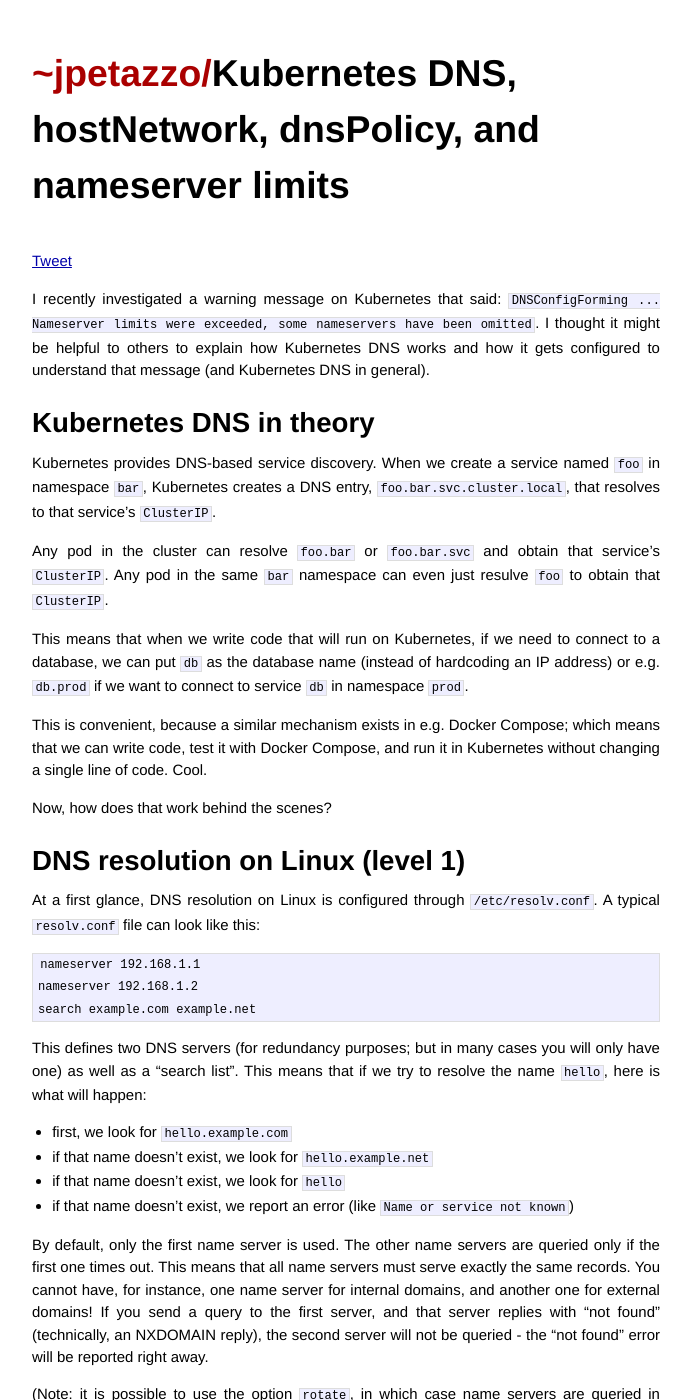
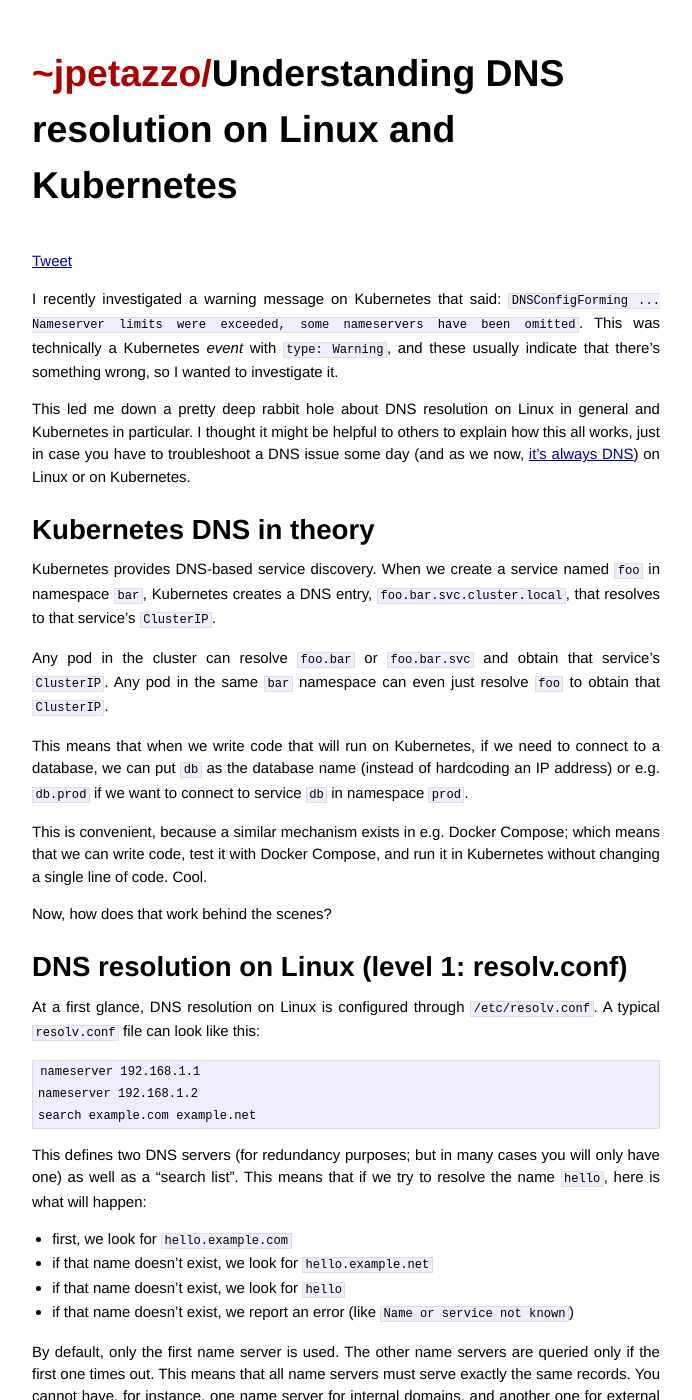
Before and after one commit to jpetazzo/jpetazzo.github.io, a Jekyll site: the page built from _posts/2024-05-12-understanding-kubernetes-dns-hostnetwork-dnspolicy-dnsconfigforming.markdown, in a window 1280 px wide and 1400 px high. Shown: the whole window, without its empty margins (294-986 px from the left). Built offline with Jekyll 4.4.1, drawn with Linux system fonts in a browser that asks for light colours; comment, search, counter and statistics services are not loaded; some of the changed text lies outside the part shown.

Commit message:
even when it's not dns, it's dns

````diff
--- a/_posts/2024-05-12-understanding-kubernetes-dns-hostnetwork-dnspolicy.markdown
+++ b/_posts/2024-05-12-understanding-kubernetes-dns-hostnetwork-dnspolicy-dnsconfigforming.markdown
@@ -1,16 +1,18 @@
 ---
 layout: post
-title: "Kubernetes DNS, hostNetwork, dnsPolicy, and nameserver limits"
+title: "Understanding DNS resolution on Linux and Kubernetes"
 ---
 
-I recently investigated a warning message on Kubernetes that said: `DNSConfigForming ... Nameserver limits were exceeded, some nameservers have been omitted`. I thought it might be helpful to others to explain how Kubernetes DNS works and how it gets configured to understand that message (and Kubernetes DNS in general).
+I recently investigated a warning message on Kubernetes that said: `DNSConfigForming ... Nameserver limits were exceeded, some nameservers have been omitted`. This was technically a Kubernetes *event* with `type: Warning`, and these usually indicate that there's something wrong, so I wanted to investigate it.
+
+This led me down a pretty deep rabbit hole about DNS resolution on Linux in general and Kubernetes in particular. I thought it might be helpful to others to explain how this all works, just in case you have to troubleshoot a DNS issue some day (and as we now, [it's always DNS][isitdns]) on Linux or on Kubernetes.
 
 
 ## Kubernetes DNS in theory
 
 Kubernetes provides DNS-based service discovery. When we create a service named `foo` in namespace `bar`, Kubernetes creates a DNS entry, `foo.bar.svc.cluster.local`, that resolves to that service's `ClusterIP`.
 
-Any pod in the cluster can resolve `foo.bar` or `foo.bar.svc` and obtain that service's `ClusterIP`. Any pod in the same `bar` namespace can even just resulve `foo` to obtain that `ClusterIP`.
+Any pod in the cluster can resolve `foo.bar` or `foo.bar.svc` and obtain that service's `ClusterIP`. Any pod in the same `bar` namespace can even just resolve `foo` to obtain that `ClusterIP`.
 
 This means that when we write code that will run on Kubernetes, if we need to connect to a database, we can put `db` as the database name (instead of hardcoding an IP address) or e.g. `db.prod` if we want to connect to service `db` in namespace `prod`.
 
@@ -19,7 +21,7 @@
 Now, how does that work behind the scenes?
 
 
-## DNS resolution on Linux (level 1)
+## DNS resolution on Linux (level 1: resolv.conf)
 
 At a first glance, DNS resolution on Linux is configured through `/etc/resolv.conf`. A typical `resolv.conf` file can look like this:
 
@@ -49,7 +51,7 @@
 You can see extra details in the `resolv.conf(5)` man page, which explains for instance how to change timeout values, number of retries, and that kind of stuff.
 
 
-## DNS resolution on Linux (level 2)
+## DNS resolution on Linux (level 2: nsswitch.conf)
 
 Perhaps you've come across `.local` names. For instance, on my LAN at home, I can ping the machine named `zagreb` with `ping zagreb.local`:
 
@@ -85,11 +87,11 @@
 You might also come across `resolve`, which uses `systemd-resolved` for name resolution. That's a totally different system with its own configuration and settings, and it's mostly irrelevant to Kubernetes, so we won't talk about it here.
 
 
-## DNS resolution on Linux (level 3)
+## DNS resolution on Linux (level 3: musl and systemd-resolved)
 
 Everything we explained in the two previous sections only applies to programs using the GNU libc, or "glibc". This is the system library used on *almost* every Linux distribution, with the notable exception of Alpine Linux, which uses musl instead of glibc.
 
-The musl name resolver is much simpler: there is no NSS (name service switch), and DNS resolution is configured exclusively through `/etc/resolv.conf`. It also behaves a bit differently (it sends queries to all servers in parallel instead of one at a time). You can see more details in [that page][musl-glibc], which explains differences between musl and glibc.
+The musl name resolver is much simpler: there is no NSS (name service switch), and DNS resolution is configured exclusively through `/etc/resolv.conf`. It also behaves a bit differently (it sends queries to all servers in parallel instead of one at a time). You can see more details in [this page][musl-glibc], which explains differences between musl and glibc.
 
 This is relevant because Alpine is used in many container images, especially when optimizing container image size. Some images based on Alpine can be 10x smaller than their non-Alpine counterparts. Of course, the exact gains will depend a lot on the program, its dependencies, etc, but this explains why Alpine is quite common in the container ecosystem.
 
@@ -107,9 +109,9 @@
 That last item is relevant to Kubernetes, as we will see later, because `kubelet` will sometimes need that `resolv.conf` file.
 
 
-## DNS resolution on Kubernetes (level 1)
+## DNS resolution on Kubernetes (level 1: kube-dns)
 
-Equipped with all that DNS configuration knowledge, let's have a look at the `/etc/resolv.conf` file in a Kubernetes pod. It will look like this:
+Equipped with all that DNS configuration knowledge, let's have a look at the `/etc/resolv.conf` file in a Kubernetes pod. That particular pod is in the `default` namespace, and its `resolv.conf` file will look like this:
 
 ```
 search default.svc.cluster.local svc.cluster.local cluster.local
@@ -129,11 +131,11 @@
 
 That `kube-dns` service will typically be configured together with a `coredns` deployment; and that `coredns` deployment will be configured to serve Kubernetes DNS records (like the `foo.bar.svc.cluster.local` mentioned earlier) and to pass queries for external names to an upstream server.
 
-Note: it's also possible to use something else than CoreDNS. In fact, early versions of Kubernetes (up to 1.10) used a custom server called `kube-dns`, and that's why the service still has that name. And some folks replace CoreDNS, or add a host-local cache, to improve performance and work around some issues in high-traffic scenarios. You can check [that KubeCon presentation][switching-dns-engine] for an example. (Even if it's a few years old, that presentation still does a great job at explaining DNS mechanisms, and the ideas and techniques that it explains are still highly releveant today!)
+Note: it's also possible to use something other than CoreDNS. In fact, early versions of Kubernetes (up to 1.10) used a custom server called `kube-dns`, and that's why the service still has that name. And some folks replace CoreDNS, or add a host-local cache, to improve performance and work around some issues in high-traffic scenarios. You can check [this KubeCon presentation][switching-dns-engine] for an example. (Even if it's a few years old, that presentation still does a great job at explaining DNS mechanisms, and the ideas and techniques that it explains are still highly releveant today!)
 
 Now, let's look at the `search` line. It basically means that when we try to resolve `foo`, we'll try, in this order:
 
-- `foo.default.svc.cluster.local`, which corresponds to "the `foo` service in the current namespace";
+- `foo.default.svc.cluster.local`, which corresponds to "the `foo` service in the same namespace as the pod";
 - `foo.svc.cluster.local`, which doesn't correspond to anything in that case, but would be useful if we were trying to resolve `foo.bar`, because it would then correspond to "the `foo` service in the `bar` namespace";
 - `foo.cluster.local`, which again doesn't correspond to anything in that case, but would be useful if we were trying to resolve `foo.bar.svc`;
 - `foo` on its own, which also doesn't resolve to anything.
@@ -183,7 +185,7 @@
 When using the DNS configuration of the host, Kubernetes (technically, `kubelet`) will use `/etc/resolv.conf` on the host - or, if it detects that the host is using `systemd-resolved`, it will use `/run/systemd/resolve/resolv.conf` instead. There is also a `kubelet` option, `--resolv-conf`, to instruct it to use a different file.
 
 
-## `Nameserver limits were exceeded`
+## Back to `Nameserver limits were exceeded`
 
 Let's come back to our error message.
 
````
Also changed, not shown: other parts of _posts/2024-05-12-understanding-kubernetes-dns-hostnetwork-dnspolicy-dnsconfigforming.markdown (+3 -3 lines).
